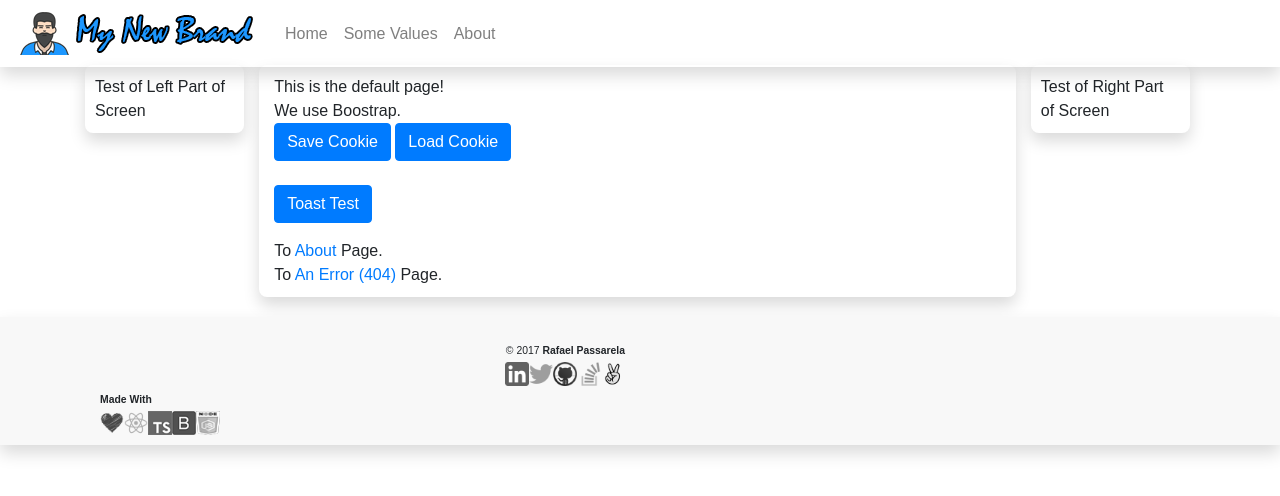
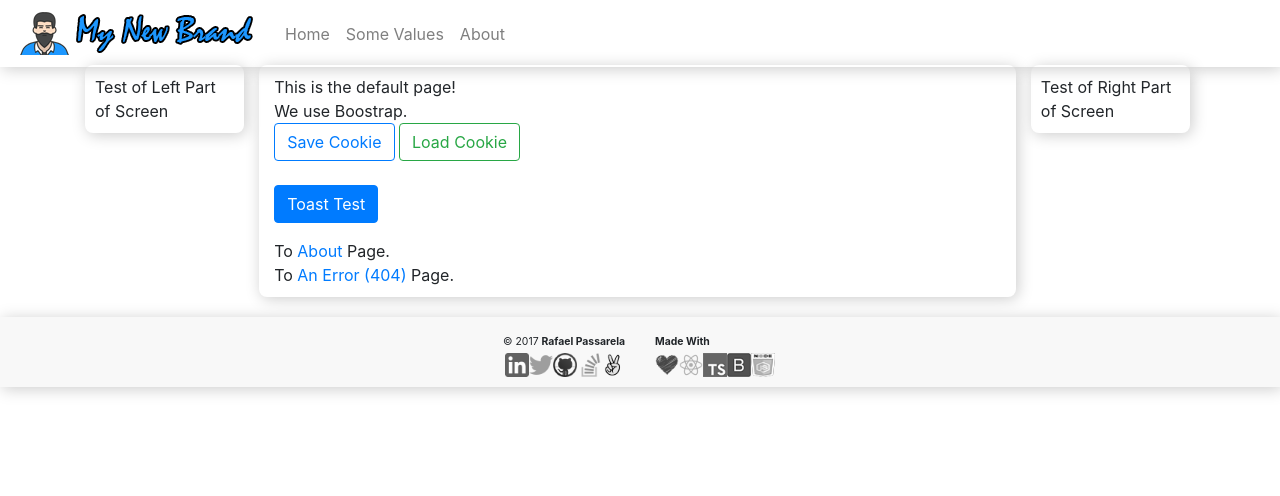
Before and after one commit to rafaelpassarela/empty_project_mysql_migrations, a React (Create React App) app in the folder frontend-react-web/: page / in a window 1280 px wide. Shown: the top 496 px of the page. Built offline with nearby package versions, Linux system fonts and the light colour scheme.

Commit message:
Migration - small fix on footer component

```diff
--- a/frontend-react-web/src/components/footer/footer.component.tsx
+++ b/frontend-react-web/src/components/footer/footer.component.tsx
@@ -1,4 +1,7 @@
 import * as React from 'react';
+import Row from 'react-bootstrap/Row';
+import Col from 'react-bootstrap/Col';
+import Container from 'react-bootstrap/Container';
 import FooterLinkComponent from './footer.link.component';
 
 import '../../inc/App.css';
@@ -8,25 +11,30 @@ class FooterComponent extends React.Component {
 	render() {
 
 		return (
-			<div className="footer shadow hidden-print">
-				<div className="container footerLinks">
-					<div className="col-xs-6 col-sm-6 col-md-6 col-lg-6 footerLinksRight">
+			<div className="footer app-shadow hidden-print">
+				<Container className="footerLinks">
+					<Row>
+						<Col className="footerLinksRight" xs={6} sm={6} md={6} lg={6}>
 							<small className="sixFive">&copy; 2017 <strong>Rafael Passarela </strong></small><br />
 							<FooterLinkComponent href="https://ca.linkedin.com/in/rafaelpassarela" img="ext_linked" title="LinkedIn" />
 							<FooterLinkComponent href="https://www.twitter.com/rafaelpassarela" img="ext_twitter" title="Twitter" />
 							<FooterLinkComponent href="https://github.com/rafaelpassarela" img="ext_git2" title="GitHub" />
 							<FooterLinkComponent href="http://stackoverflow.com/story/mrrafael" img="ext_stack" title="Stack Overflow" />
 							<FooterLinkComponent href="https://angel.co/rafaelpassarela" img="ext_angellist" title="AngelList" />
-					</div>
-					<div className="col-xs-6 col-sm-6 col-md-6 col-lg-6 vertline footerLinksLeft">
+						</Col>
+						{
+							// vertline
+						}
+						<Col className="footerLinksLeft" xs={6} sm={6} md={6} lg={6}>
 							<small className="sixFive"><strong>Made With</strong></small><br />
 							<FooterLinkComponent href="https://goo.gl/UtlTpB" img="madelove" title="Made With Love" />
 							<FooterLinkComponent href="https://reactjs.org/" img="madereact" title="React" />
 							<FooterLinkComponent href="https://www.typescriptlang.org/" img="madets" title="TypeScript" />
 							<FooterLinkComponent href="https://react-bootstrap.github.io/" img="madebs" title="React-Bootstrap" />
 							<FooterLinkComponent href="https://nodejs.org/en/" img="madenode" title="Node.js" />
-					</div>
-				</div>
+						</Col>
+					</Row>
+				</Container>
 			</div>
 		);
 	}
--- a/frontend-react-web/src/components/header/header.component.tsx
+++ b/frontend-react-web/src/components/header/header.component.tsx
@@ -34,7 +34,7 @@ class HeaderComponent extends React.Component<{}, { expanded: boolean }> {
 	render() {
 		return (
 			<div>
-				<Navbar className="shadow" fixed='top' expanded={this.state.expanded} onToggle={this.navbarToggle}>
+				<Navbar className="app-shadow" fixed='top' expanded={this.state.expanded} onToggle={this.navbarToggle}>
 					<Navbar.Brand className="navbarImg">
 						<Link to="/">
 							<img src={logo} alt="Company Name" />
--- a/frontend-react-web/src/components/pageframe.component.tsx
+++ b/frontend-react-web/src/components/pageframe.component.tsx
@@ -47,7 +47,7 @@ class PageFrame extends React.Component<PageFrameProps, PageFrameState> {
 				xs={this.state.sizeDefault} sm={this.state.sizeDefault}
 				md={this.state.sizeSmall} lg={this.state.sizeSmall}
 			>
-				<div className="pfSideFrameL shadow">
+				<div className="pf-side-frame-l app-shadow">
 					{this.props.onRenderLeft()}
 				</div>
 			</Col>
@@ -60,7 +60,7 @@ class PageFrame extends React.Component<PageFrameProps, PageFrameState> {
 				xs={this.state.sizeDefault} sm={this.state.sizeDefault}
 				md={this.state.sizeSmall} lg={this.state.sizeSmall}
 			>
-				<div className="pfSideFrameR shadow">
+				<div className="pf-side-frame-r app-shadow">
 					{this.props.onRenderRight()}
 				</div>
 			</Col>
@@ -68,9 +68,9 @@ class PageFrame extends React.Component<PageFrameProps, PageFrameState> {
 	}
 
 	getClassName = (): string => {
-		let res = 'shadow pfPanel';
+		let res = 'app-shadow pf-panel';
 		if (this.props.center != undefined && this.props.center === true)
-			res += ' pfCenter';
+			res += ' pf-center';
 		return res;
 	}
 
--- a/frontend-react-web/src/inc/App.css
+++ b/frontend-react-web/src/inc/App.css
@@ -20,10 +20,6 @@
 	right: 0;
 }
 
-.footerLinks {
-	padding-top: 10px;
-}
-
 .footerLinksLeft {
 	text-align: left;
 }
@@ -32,7 +28,7 @@
 	text-align: right;
 }
 
-.shadow {
+.app-shadow {
 	-moz-box-shadow: 2px 2px 15px #ccc;
 	-webkit-box-shadow: 2px 2px 15px #ccc;
 	box-shadow: 2px 2px 15px #ccc;
--- a/frontend-react-web/src/inc/index.css
+++ /dev/null
@@ -1,5 +0,0 @@
-body {
-	margin: 0;
-	padding: 0;
-	font-family: sans-serif;
-}
--- a/frontend-react-web/src/inc/pageframe.css
+++ b/frontend-react-web/src/inc/pageframe.css
@@ -1,14 +1,14 @@
-.pfCenter {
+.pf-center {
 	text-align: center;
 }
 
-.pfPanel {
+.pf-panel {
 	padding-top: 10px;
 	padding-bottom: 10px;
 	border-radius: 8px;
 }
 
-.pfSideFrameL {
+.pf-side-frame-l {
 		/*background-color: red;*/
 		border-radius: 0px;
 		margin-bottom: 20px;
@@ -18,7 +18,7 @@
 		width: 110%;
 }
 
-.pfSideFrameR {
+.pf-side-frame-r {
 		/*background-color: red;*/
 		border-radius: 0px;
 		margin-top: 20px;
@@ -29,10 +29,10 @@
 }
 
 @media (min-width: 768px) {
-	.pfPanel {
+	.pf-panel {
 		border-radius: 0px;
 	}
-	.pfSideFrameL {
+	.pf-side-frame-l {
 		/*background-color: green;*/
 		border-radius: 0px;
 		margin-bottom: 20px;
@@ -40,7 +40,7 @@
 		position: relative;
 		width: 104%;
 	}
-	.pfSideFrameR {
+	.pf-side-frame-r {
 		/*background-color: green;*/
 		border-radius: 0px;
 		margin-top: 20px;
@@ -51,10 +51,10 @@
 }
 
 @media (min-width: 992px) {
-	.pfPanel {
+	.pf-panel {
 		border-radius: 8px;
 	}
-	.pfSideFrameL {
+	.pf-side-frame-l {
 		/*background-color: yellow;*/
 		border-radius: 8px;
 		margin-bottom: 0px;
@@ -62,7 +62,7 @@
 		position: relative;
 		width: 100%;
 	}
-	.pfSideFrameR {
+	.pf-side-frame-r {
 		/*background-color: yellow;*/
 		border-radius: 8px;
 		margin-top: 0px;
@@ -73,15 +73,15 @@
 }
 
 @media (min-width: 1200px) {
-	.pfPanel {
+	.pf-panel {
 		border-radius: 8px;
 	}
-	.pfSideFrameL {
+	.pf-side-frame-l {
 		/*background-color: blue;*/
 		border-radius: 8px;
 		margin-bottom: 0px;
 	}
-	.pfSideFrameR {
+	.pf-side-frame-r {
 		/*background-color: blue;*/
 		border-radius: 8px;
 		margin-top: 0px;
--- a/frontend-react-web/src/index.tsx
+++ b/frontend-react-web/src/index.tsx
@@ -1,7 +1,6 @@
 import * as React from 'react';
 import * as ReactDOM from 'react-dom';
 import App from './App';
-import './inc/index.css';
 import registerServiceWorker from './registerServiceWorker';
 
 ReactDOM.render(
--- a/frontend-react-web/src/pages/about.page.component.tsx
+++ b/frontend-react-web/src/pages/about.page.component.tsx
@@ -31,6 +31,7 @@ class AboutPage extends BaseViewComponent<{}, { show: boolean }> {
 		return (
 			<PageFrame center={true}>
 				It's me, React!
+				<br/>
 				<button onClick={this.onClick}>Show Modal</button>
 				<Modal show={this.state.show} element={this.getForm()} />
 			</PageFrame>
--- a/frontend-react-web/src/pages/home.page.component.tsx
+++ b/frontend-react-web/src/pages/home.page.component.tsx
@@ -1,8 +1,8 @@
 import * as React from 'react';
 import BaseViewComponent from '../components/base.view.component';
 import PageFrame from '../components/pageframe.component';
+import Button from 'react-bootstrap/Button';
 import { Link } from 'react-router-dom';
-import { Button } from 'react-bootstrap';
 import { toast } from 'react-toastify';
 
 import { setUser, getUser, removeUser } from '../helpers/cookie.helper';
@@ -55,8 +55,8 @@ class HomePage extends BaseViewComponent {
 				<p>
 					This is the default page! <br />
 					We use Boostrap. <br />
-					<Button bsStyle="primary" onClick={this.handleSave}>Save Cookie</Button>&nbsp;
-					<Button bsStyle="success" onClick={this.handleLoad}>Load Cookie</Button>
+					<Button variant="outline-primary" onClick={this.handleSave}>Save Cookie</Button>&nbsp;
+					<Button variant="outline-success" onClick={this.handleLoad}>Load Cookie</Button>
 					<br /><br />
 					<Button onClick={this.toastTest}>Toast Test</Button>
 				</p>
--- a/frontend-react-web/src/pages/notfound404.page.component.tsx
+++ b/frontend-react-web/src/pages/notfound404.page.component.tsx
@@ -1,7 +1,7 @@
 import * as React from 'react';
 import BaseViewComponent from '../components/base.view.component';
 import PageFrame from '../components/pageframe.component';
-import { Alert } from 'react-bootstrap';
+import Alert from 'react-bootstrap/Alert';
 
 import '../inc/App.css';
 
@@ -52,7 +52,7 @@ class Error404Page extends BaseViewComponent<{}, { imageNumber: number }> {
 
 		return (
 			<PageFrame center={true}>
-				<Alert bsStyle="danger">
+				<Alert variant="danger">
 					Oops, an error occurred ! !
 								</Alert>
 				<img src={imgName} className="notFoundImage" onClick={this.handleImageClick} />
```
Lines whose indentation alone changed are shown as unchanged.
